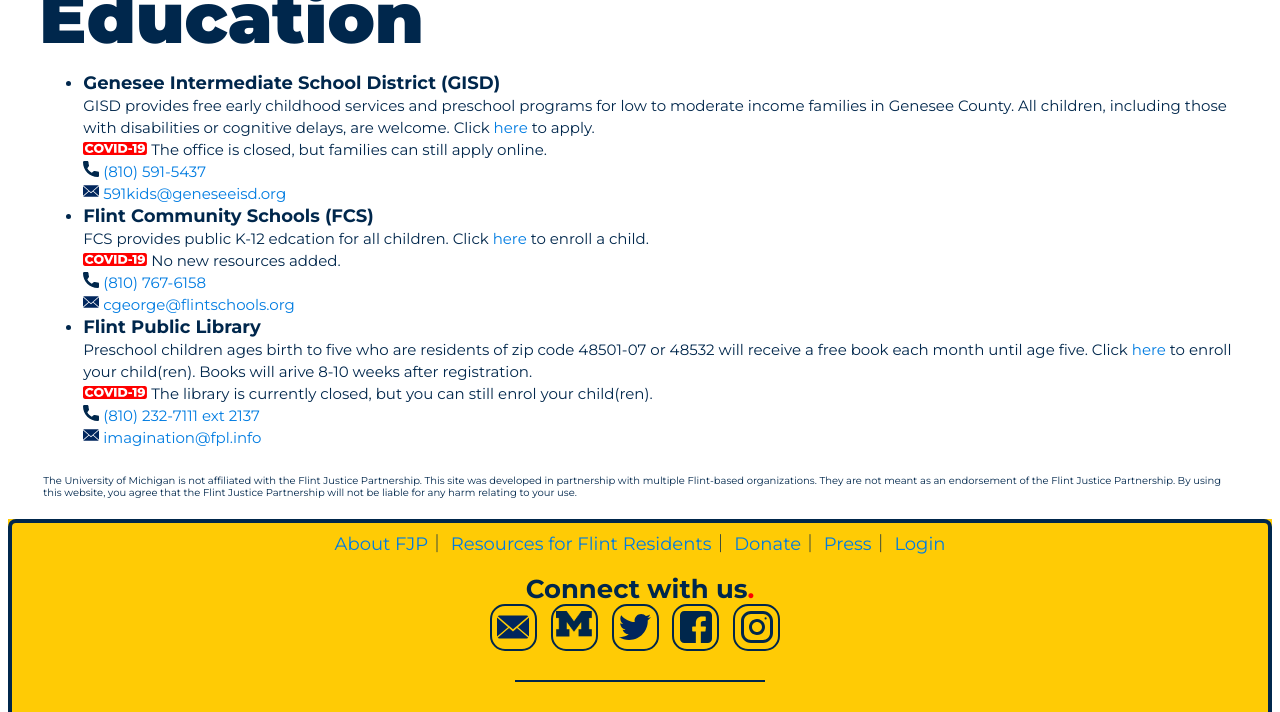
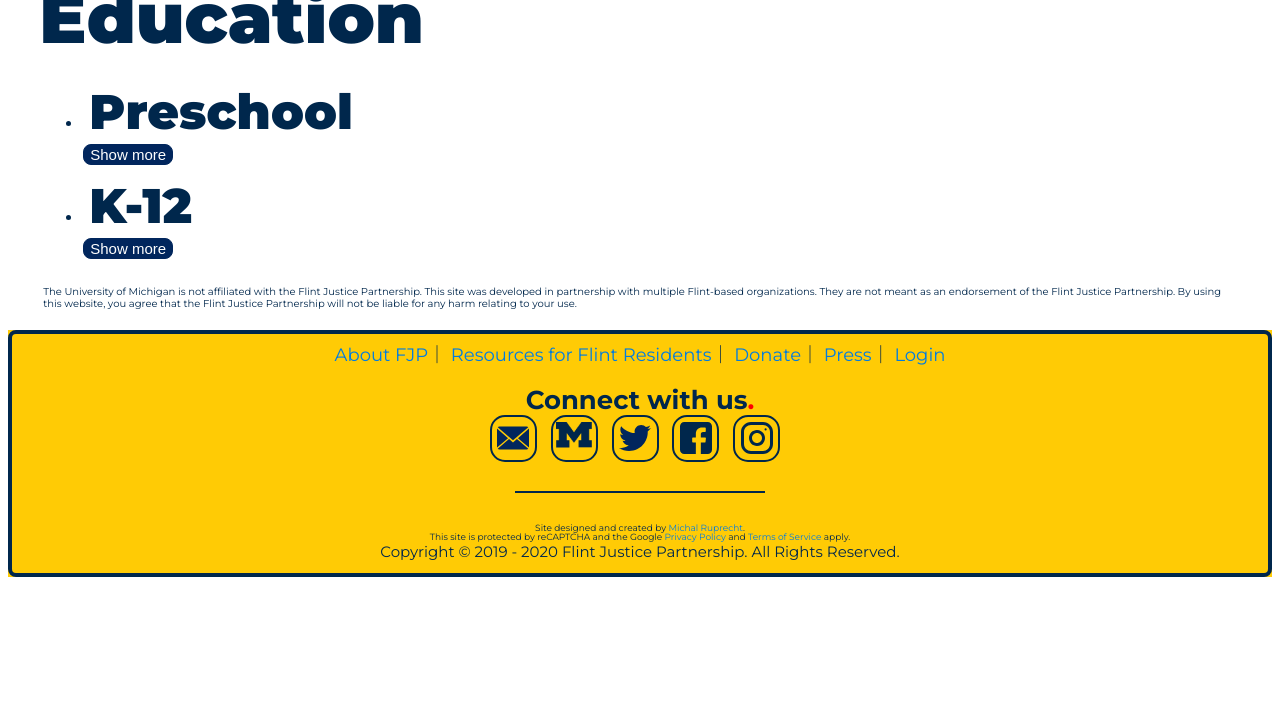
Before and after one commit to umichfjp/umichfjp.github.io, a Jekyll site: the page built from pages/resources.html, in a window 1280 px wide and 900 px high, scrolled down 4624 px, cut to the strip 188-900 px from the top of the window. Built offline with Jekyll 4.4.1, drawn with Linux system fonts in a browser that asks for light colours; after the commit the page ends 5404 px from its top, so only the background shows below that.

Commit message:
Update resources.html

```diff
--- a/pages/resources.html
+++ b/pages/resources.html
@@ -376,6 +376,9 @@ title: Resources for Flint residents
         <br /><div class="titlere">Education</div>
         <ul>
         <h3>
+          <li><div class="titlere"><small><small>Preschool</small></small></div></li>
+            <button class="collapsible"></button><div class="content">
+          <ul>
           <li>
             <b><big>Genesee Intermediate School District (GISD)</big></b>
             <br />GISD provides free early childhood services and preschool programs for low to moderate income families in Genesee County. All children, including those with disabilities or cognitive delays, are welcome. Click <a href="https://michiganpreschool.org/index.php" target="_blank">here</a> to apply.
@@ -384,11 +387,10 @@ title: Resources for Flint residents
             <br /><img src="https://umichfjp.github.io/assets/icons/mail.svg" alt="Mail" style="width:16px;"> <a href="mailto:591kids@geneseeisd.org">591kids@geneseeisd.org</a>
           </li>
           <li>
-            <b><big>Flint Community Schools (FCS)</big></b>
-            <br />FCS provides public K-12 edcation for all children. Click <a href="https://4.files.edl.io/2e8a/08/27/19/192650-b55ec6d4-db7c-4945-b118-e169245e2971.pdf" target="_blank">here</a> to enroll a child.
-            <br /><img src="https://umichfjp.github.io/assets/icons/covid.svg" alt="covid-19" style="width:64px;"> No new resources added.
-            <br /><img src="https://umichfjp.github.io/assets/icons/phone.svg" alt="Phone" style="width:16px;"> <a href="tel:+1810-767-6158">(810) 767-6158</a>
-            <br /><img src="https://umichfjp.github.io/assets/icons/mail.svg" alt="Mail" style="width:16px;"> <a href="mailto:cgeorge@flintschools.org?subject=[FCS Enrollment]">cgeorge@flintschools.org</a>
+            <b><big>Genesee County Community Action Resource Department (GCCARD) Head Start</big></b>
+            <br />GCCARD provides free early childhood services for families in Genesee County. All children under 5 are eligible. Click <a href="https://docs.google.com/forms/d/e/1FAIpQLSfwkGfqK048jUc4ighUlmeeUav_L1nBit1KUj0GbpPvyVUfcw/viewform" target="_blank">here</a> to apply.
+            <br /><img src="https://umichfjp.github.io/assets/icons/covid.svg" alt="covid-19" style="width:64px;"> The office is closed, but families can still apply online. GCCARD is conducting virtual home visits and distance learning with families.
+            <br /><img src="https://umichfjp.github.io/assets/icons/phone.svg" alt="Phone" style="width:16px;"> <a href="tel:+1810-235-5613">(810) 235-5613</a>
           </li>
           <li>
             <b><big>Flint Public Library</big></b>
@@ -397,6 +399,17 @@ title: Resources for Flint residents
             <br /><img src="https://umichfjp.github.io/assets/icons/phone.svg" alt="Phone" style="width:16px;"> <a href="tel:+1810-232-7111w2137">(810) 232-7111 ext 2137</a>
             <br /><img src="https://umichfjp.github.io/assets/icons/mail.svg" alt="Mail" style="width:16px;"> <a href="mailto:imagination@fpl.info">imagination@fpl.info</a>
           </li>
+        </ul></div>
+
+        <li><div class="titlere"><small><small>K-12</small></small></div></li>
+          <button class="collapsible"></button><div class="content">
+          <ul><li>
+            <b><big>Flint Community Schools (FCS)</big></b>
+            <br />FCS provides public K-12 edcation for all children. Click <a href="https://4.files.edl.io/2e8a/08/27/19/192650-b55ec6d4-db7c-4945-b118-e169245e2971.pdf" target="_blank">here</a> to enroll a child.
+            <br /><img src="https://umichfjp.github.io/assets/icons/covid.svg" alt="covid-19" style="width:64px;"> No new resources added.
+            <br /><img src="https://umichfjp.github.io/assets/icons/phone.svg" alt="Phone" style="width:16px;"> <a href="tel:+1810-767-6158">(810) 767-6158</a>
+            <br /><img src="https://umichfjp.github.io/assets/icons/mail.svg" alt="Mail" style="width:16px;"> <a href="mailto:cgeorge@flintschools.org?subject=[FCS Enrollment]">cgeorge@flintschools.org</a>
+          </li></ul></div>
         </h3>
         </ul>
 
```
